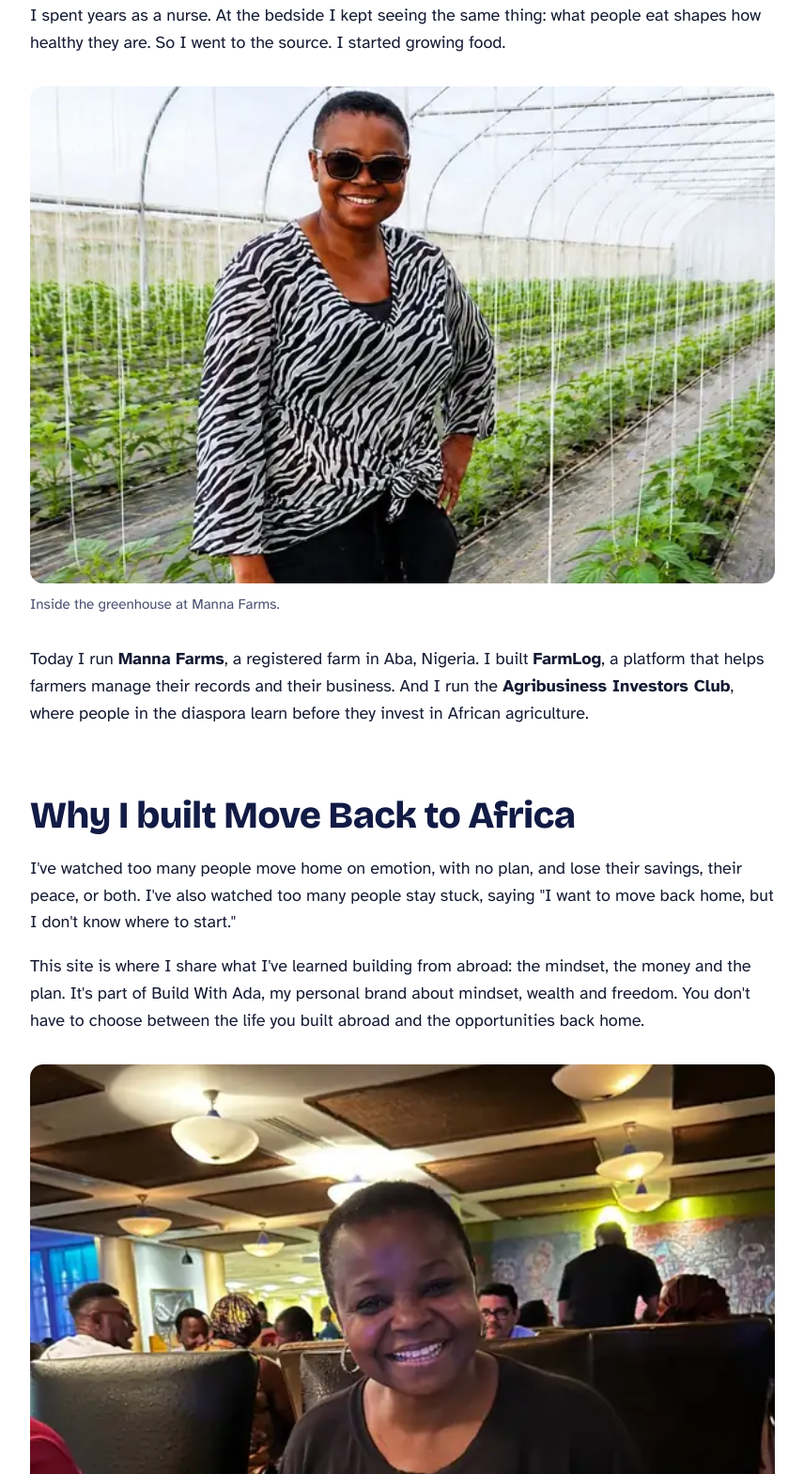
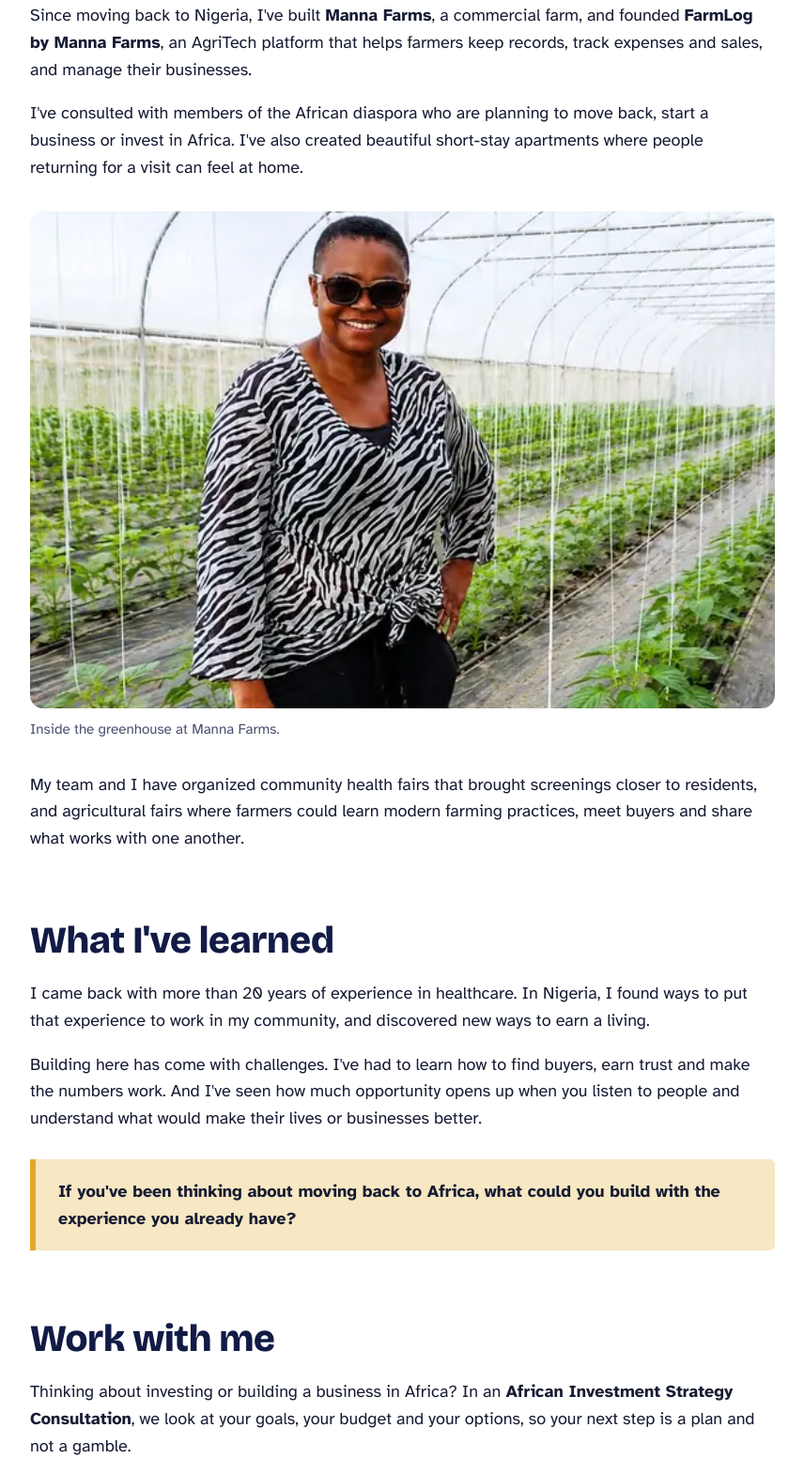
Before and after one commit to linctrader-glitch/movebacktoafrica, a plain HTML site: page about.html in a window 1280 px wide. Shown: the part 678-2247 px from the top of the page at 94% size, without its empty margins (72-928 px from the left). Drawn offline with nearby package versions, Linux system fonts and the light colour scheme.

Commit message:
About page: Ada's own story; align guide bios with her move back to Nigeria
Co-Authored-By: Claude Opus 5.5 <noreply@anthropic.com>
Claude-Session: https://claude.ai/code/session_01NjBxkxgEWLVRrAeZzGCitX

```diff
--- a/about.html
+++ b/about.html
@@ -69,23 +69,20 @@ src="https://www.facebook.com/tr?id=1704784206779963&ev=PageView&noscript=1"
 
 <section style="padding-top: 0;">
   <div class="wrap prose">
-    <h2>From the hospital to the farm</h2>
-    <p>I spent years as a nurse. At the bedside I kept seeing the same thing: what people eat shapes how healthy they are. So I went to the source. I started growing food.</p>
+    <h2>My résumé in Africa so far</h2>
+    <p>Since moving back to Nigeria, I've built <strong>Manna Farms</strong>, a commercial farm, and founded <strong>FarmLog by Manna Farms</strong>, an AgriTech platform that helps farmers keep records, track expenses and sales, and manage their businesses.</p>
+    <p>I've consulted with members of the African diaspora who are planning to move back, start a business or invest in Africa. I've also created beautiful short-stay apartments where people returning for a visit can feel at home.</p>
     <figure class="photo inline">
       <img src="img/greenhouse-600.webp" srcset="img/greenhouse-300.webp 300w, img/greenhouse-600.webp 600w, img/greenhouse-904.webp 904w" sizes="(max-width: 860px) 92vw, 560px" decoding="async" alt="Ada standing among rows of young pepper plants inside a greenhouse at Manna Farms" width="904" height="1200" loading="lazy">
       <figcaption>Inside the greenhouse at Manna Farms.</figcaption>
     </figure>
-    <p>Today I run <strong>Manna Farms</strong>, a registered farm in Aba, Nigeria. I built <strong>FarmLog</strong>, a platform that helps farmers manage their records and their business. And I run the <strong>Agribusiness Investors Club</strong>, where people in the diaspora learn before they invest in African agriculture.</p>
+    <p>My team and I have organized community health fairs that brought screenings closer to residents, and agricultural fairs where farmers could learn modern farming practices, meet buyers and share what works with one another.</p>
 
-    <h2>Why I built Move Back to Africa</h2>
-    <p>I've watched too many people move home on emotion, with no plan, and lose their savings, their peace, or both. I've also watched too many people stay stuck, saying "I want to move back home, but I don't know where to start."</p>
-    <p>This site is where I share what I've learned building from abroad: the mindset, the money and the plan. It's part of Build With Ada, my personal brand about mindset, wealth and freedom. You don't have to choose between the life you built abroad and the opportunities back home.</p>
-
-    <figure class="photo inline">
-      <img src="img/dinner-600.webp" srcset="img/dinner-300.webp 300w, img/dinner-600.webp 600w, img/dinner-900.webp 900w" sizes="(max-width: 860px) 92vw, 560px" decoding="async" alt="Ada smiling at a restaurant table" width="900" height="1200" loading="lazy">
-    </figure>
+    <h2>What I've learned</h2>
+    <p>I came back with more than 20 years of experience in healthcare. In Nigeria, I found ways to put that experience to work in my community, and discovered new ways to earn a living.</p>
+    <p>Building here has come with challenges. I've had to learn how to find buyers, earn trust and make the numbers work. And I've seen how much opportunity opens up when you listen to people and understand what would make their lives or businesses better.</p>
     <div class="callout">
-      <p><strong>Africa is part of the opportunity. Freedom is the bigger goal.</strong></p>
+      <p><strong>If you've been thinking about moving back to Africa, what could you build with the experience you already have?</strong></p>
     </div>
 
     <h2>Work with me</h2>
```
Also changed, not shown: _source/pages/about.html (+8 -11 lines), _source/pages/article-cost.html (+1 -1 lines), _source/pages/article-family-money.html (+1 -1 lines), _source/pages/article-ready.html (+1 -1 lines), _source/pages/article-where.html (+1 -1 lines), guides/are-you-ready-to-move-back-to-africa.html (+1 -1 lines), guides/how-much-does-it-cost-to-move-back-to-africa.html (+1 -1 lines), guides/trust-family-with-money-back-home.html (+1 -1 lines), guides/where-should-i-move-in-africa.html (+1 -1 lines).
